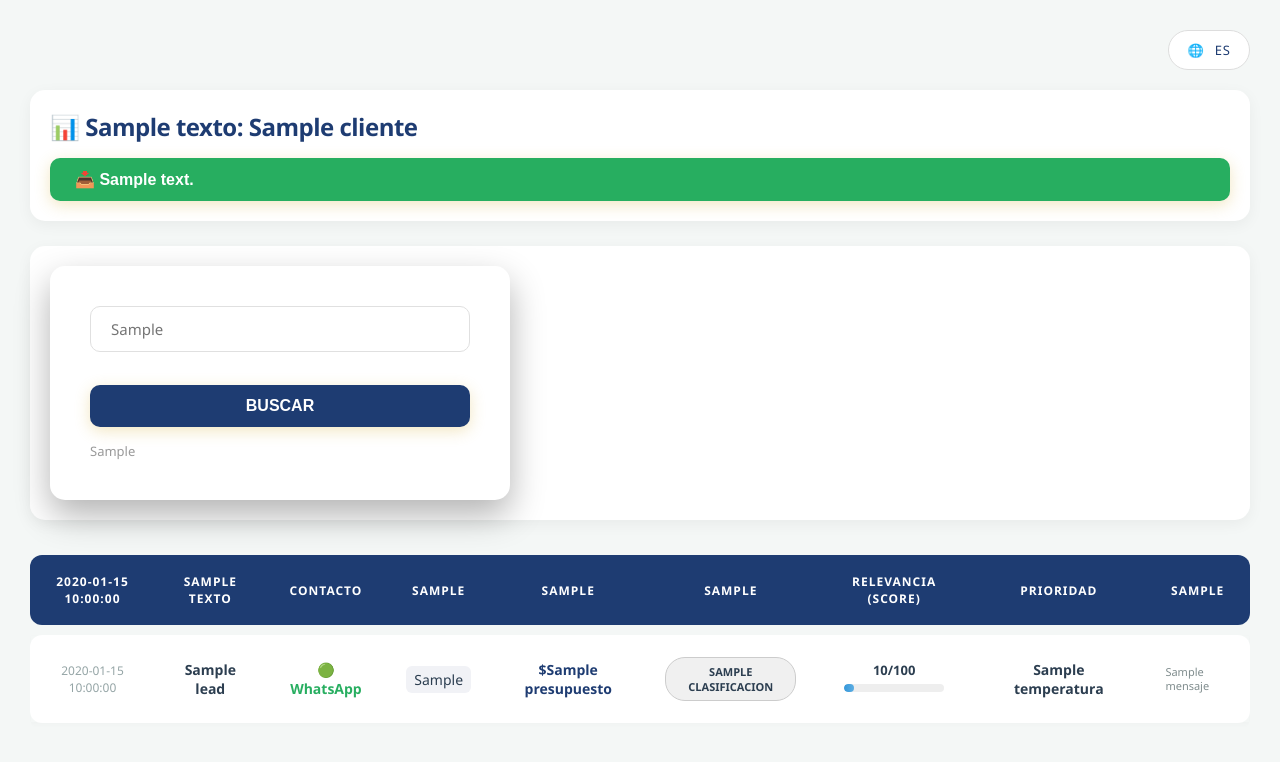
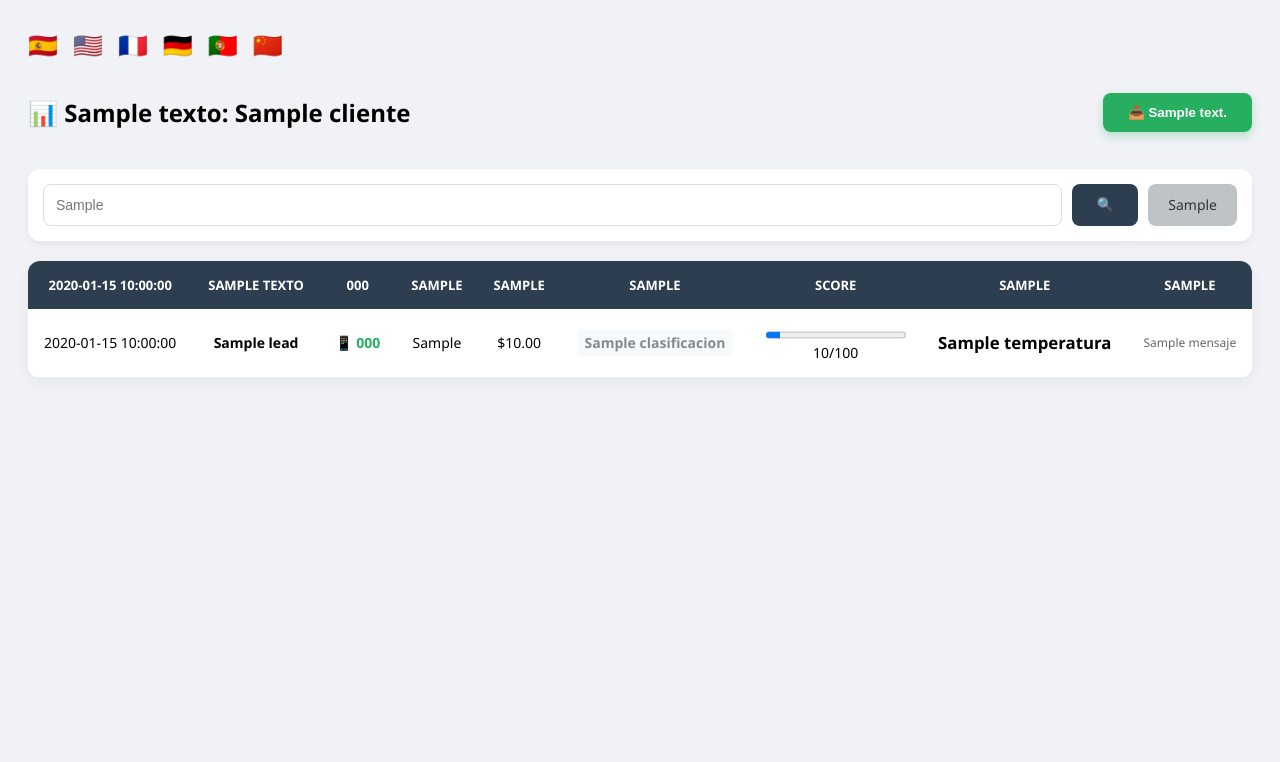
Before and after one commit to DG2028-2029/bot-inmobiliaria-v1, a Flask app: template templates/historial.html in a window 1280 px wide. Shown: the top 762 px of the page. Run offline with Flask 3, Linux system fonts and the light colour scheme; the template is opened without the code that fills it: most values are stand-ins (such as "Sample title", 1, 10 or a date in 2020); some libraries are stand-ins or nearby versions.

Commit message:
Update historial.html

```diff
--- a/templates/historial.html
+++ b/templates/historial.html
@@ -2,88 +2,44 @@
 <html lang="es">
 <head>
     <meta charset="UTF-8">
-    <meta name="viewport" content="width=device-width, initial-scale=1.0">
     <title>{{ textos.historial_titulo }} | {{ cliente.nombre }}</title>
     <script src="https://unpkg.com/xlsx/dist/xlsx.full.min.js"></script>
-    <link rel="stylesheet" href="{{ url_for('static', filename='css/estilos.css') }}">
     <style>
-        :root {
-            --primary: #1e3c72;
-            --gold: #d4af37;
-            --success: #27ae60;
-            --danger: #e74c3c;
-            --warning: #f39c12;
-            --info: #3498db;
-        }
+        body { font-family: 'Segoe UI', Arial, sans-serif; background: #f1f2f6; padding: 20px; }
+        .header-container { display: flex; justify-content: space-between; align-items: center; margin-bottom: 20px; }
+        .selector-idioma { display: flex; gap: 15px; margin-bottom: 15px; }
+        .bandera { font-size: 24px; text-decoration: none; transition: 0.2s; }
+        .bandera:hover { transform: scale(1.3); }
+        .search-container { background: white; padding: 15px; border-radius: 12px; margin-bottom: 20px; box-shadow: 0 4px 6px rgba(0,0,0,0.05); display: flex; gap: 10px; align-items: center; }
+        .search-container input { flex: 1; padding: 12px; border: 1px solid #ddd; border-radius: 8px; font-size: 14px; }
+        .btn-search { background: #2c3e50; color: white; border: none; padding: 10px 25px; border-radius: 8px; cursor: pointer; font-weight: bold; }
+        .btn-clear { background: #bdc3c7; color: #333; text-decoration: none; padding: 10px 20px; border-radius: 8px; font-size: 14px; display: flex; align-items: center; }
+        .btn-excel { background: #27ae60; color: white; border: none; padding: 12px 25px; border-radius: 8px; cursor: pointer; font-weight: bold; box-shadow: 0 4px 10px rgba(39, 174, 96, 0.3); transition: 0.3s; }
+        .btn-excel:hover { background: #219150; transform: translateY(-2px); }
 
-        body { font-family: 'Poppins', 'Segoe UI', sans-serif; background: #f4f7f6; padding: 30px; color: #2c3e50; height: auto; display: block; overflow-y: auto; }
+        table { width: 100%; border-collapse: collapse; background: white; border-radius: 12px; overflow: hidden; box-shadow: 0 4px 15px rgba(0,0,0,0.05); }
+        th { background: #2c3e50; color: white; padding: 15px; font-size: 13px; text-transform: uppercase; }
+        td { padding: 15px; border-bottom: 1px solid #eee; text-align: center; font-size: 14px; }
 
-        .header-container { display: flex; justify-content: space-between; align-items: center; margin-bottom: 25px; background: white; padding: 20px; border-radius: 15px; box-shadow: 0 4px 15px rgba(0,0,0,0.05); flex-wrap: wrap; gap: 15px; }
+        /* Colores de Clasificación */
+        .alto { color: #e74c3c; font-weight: bold; background: #fdf2f2; border-radius: 4px; padding: 4px 8px; }
+        .medio { color: #f39c12; font-weight: bold; background: #fffaf0; border-radius: 4px; padding: 4px 8px; }
+        .bajo { color: #7f8c8d; font-weight: bold; background: #f8f9fa; border-radius: 4px; padding: 4px 8px; }
 
-        h2 { margin: 0; color: var(--primary); font-weight: 700; letter-spacing: -0.5px; }
-
-        .search-container { background: white; padding: 20px; border-radius: 15px; margin-bottom: 25px; box-shadow: 0 4px 15px rgba(0,0,0,0.05); }
-        .search-container input { flex: 1; padding: 12px 20px; border: 1px solid #e0e0e0; border-radius: 10px; font-size: 15px; transition: 0.3s; }
-        .search-container input:focus { outline: none; border-color: var(--gold); box-shadow: 0 0 8px rgba(212, 175, 55, 0.2); }
-
-        .btn-search { background: var(--primary); color: white; border: none; padding: 12px 25px; border-radius: 10px; cursor: pointer; font-weight: 600; transition: 0.3s; }
-        .btn-search:hover { background: #142a50; transform: translateY(-1px); }
-
-        .btn-excel { background: var(--success); color: white; border: none; padding: 12px 25px; border-radius: 10px; cursor: pointer; font-weight: 700; transition: 0.3s; display: flex; align-items: center; gap: 8px; }
-        .btn-excel:hover { background: #1e8449; box-shadow: 0 5px 15px rgba(39, 174, 96, 0.3); }
-
-        /* Contenedor para scroll en móviles */
-        .table-wrapper { width: 100%; overflow-x: auto; border-radius: 15px; }
-
-        table { width: 100%; border-collapse: separate; border-spacing: 0 10px; min-width: 1000px; }
-        th { background: var(--primary); color: white; padding: 18px; font-size: 12px; text-transform: uppercase; letter-spacing: 1px; }
-        th:first-child { border-radius: 12px 0 0 12px; }
-        th:last-child { border-radius: 0 12px 12px 0; }
-
-        tr.lead-row { background: white; transition: 0.3s; box-shadow: 0 2px 5px rgba(0,0,0,0.02); }
-        tr.lead-row:hover { transform: scale(1.005); box-shadow: 0 5px 20px rgba(0,0,0,0.08); }
-
-        td { padding: 20px; text-align: center; vertical-align: middle; border: none; font-size: 14px; }
-        td:first-child { border-radius: 12px 0 0 12px; }
-        td:last-child { border-radius: 0 12px 12px 0; }
-
-        .badge { padding: 6px 12px; border-radius: 20px; font-size: 11px; font-weight: 800; text-transform: uppercase; display: inline-block; }
-        .progress-container { width: 100px; background: #eee; border-radius: 10px; height: 8px; margin: 5px auto; overflow: hidden; }
-        .progress-bar { height: 100%; border-radius: 10px; transition: width 1s ease-in-out; }
-        .score-text { font-weight: 700; font-size: 13px; }
-
-        .score-high { background: linear-gradient(90deg, #e74c3c, #ff5e57); }
-        .score-mid { background: linear-gradient(90deg, #f39c12, #f1c40f); }
-        .score-low { background: linear-gradient(90deg, #3498db, #5dade2); }
-
-        .temp-badge { font-weight: 700; padding: 5px 10px; border-radius: 8px; display: inline-block; }
-        .temp-muy-caliente { color: #e74c3c; background: rgba(231, 76, 60, 0.1); }
-        .temp-frio { color: #3498db; background: rgba(52, 152, 219, 0.1); }
-
-        .wa-link { color: var(--success); text-decoration: none; font-weight: 700; display: flex; align-items: center; justify-content: center; gap: 5px; }
-
-        /* Ajuste del selector de idioma para el historial */
-        .historial-lang { position: relative; display: flex; justify-content: flex-end; margin-bottom: 20px; }
-        .historial-lang .lang-selected { color: var(--primary); border: 1px solid #ddd; background: white; }
+        /* Estilo para la temperatura */
+        .temp-emoji { font-size: 1.2em; font-weight: bold; }
+        tr:hover { background-color: #f8f9fa; }
     </style>
 </head>
 <body>
 
-<div class="historial-lang">
-    <div class="lang-container" style="position: relative; top: 0; right: 0;">
-        <div class="lang-selected">
-            <span>🌐</span>
-            <span style="text-transform: uppercase;">{{ session.get('idioma', 'es') }}</span>
-        </div>
-        <div class="lang-dropdown">
-            <a href="{{ url_for('cambiar_idioma', lang='es', proximo='historial', cliente_id=cliente.usuario) }}"><span>🇪🇸</span> Español</a>
-            <a href="{{ url_for('cambiar_idioma', lang='en', proximo='historial', cliente_id=cliente.usuario) }}"><span>🇺🇸</span> English</a>
-            <a href="{{ url_for('cambiar_idioma', lang='fr', proximo='historial', cliente_id=cliente.usuario) }}"><span>🇫🇷</span> Français</a>
-            <a href="{{ url_for('cambiar_idioma', lang='de', proximo='historial', cliente_id=cliente.usuario) }}"><span>🇩🇪</span> Deutsch</a>
-            <a href="{{ url_for('cambiar_idioma', lang='pt', proximo='historial', cliente_id=cliente.usuario) }}"><span>🇵🇹</span> Português</a>
-            <a href="{{ url_for('cambiar_idioma', lang='zh', proximo='historial', cliente_id=cliente.usuario) }}"><span>🇨🇳</span> 中文</a>
-        </div>
-    </div>
+<div class="selector-idioma">
+    <a href="{{ url_for('cambiar_idioma', lang='es', proximo='historial', cliente_id=cliente.usuario) }}" class="bandera">🇪🇸</a>
+    <a href="{{ url_for('cambiar_idioma', lang='en', proximo='historial', cliente_id=cliente.usuario) }}" class="bandera">🇺🇸</a>
+    <a href="{{ url_for('cambiar_idioma', lang='fr', proximo='historial', cliente_id=cliente.usuario) }}" class="bandera">🇫🇷</a>
+    <a href="{{ url_for('cambiar_idioma', lang='de', proximo='historial', cliente_id=cliente.usuario) }}" class="bandera">🇩🇪</a>
+    <a href="{{ url_for('cambiar_idioma', lang='pt', proximo='historial', cliente_id=cliente.usuario) }}" class="bandera">🇵🇹</a>
+    <a href="{{ url_for('cambiar_idioma', lang='zh', proximo='historial', cliente_id=cliente.usuario) }}" class="bandera">🇨🇳</a>
 </div>
 
 <div class="header-container">
@@ -92,75 +48,63 @@
 </div>
 
 <div class="search-container">
-    <form method="GET" style="display: flex; width: 100%; gap: 15px; flex-wrap: wrap;">
+    <form method="GET" style="display: flex; width: 100%; gap: 10px;">
         <input type="text" name="q" placeholder="{{ textos.btn_buscar }}" value="{{ request.args.get('q', '') }}">
-        <button type="submit" class="btn-search">BUSCAR</button>
-        <a href="{{ url_for('historial', cliente_id=cliente.usuario) }}" style="text-decoration:none; color:#999; display:flex; align-items:center; font-size:13px;">{{ textos.btn_limpiar }}</a>
+        <button type="submit" class="btn-search">🔍</button>
+        <a href="{{ url_for('historial', cliente_id=cliente.usuario) }}" class="btn-clear">{{ textos.btn_limpiar }}</a>
     </form>
 </div>
 
-<div class="table-wrapper">
 <table id="tabla-leads">
     <thead>
         <tr>
             <th>{{ textos.col_fecha }}</th>
             <th>{{ textos.placeholder_nombre }}</th>
-                <th>Contacto</th>
+            <th>{{ textos.placeholder_tel }}</th>
             <th>{{ textos.placeholder_zona }}</th>
             <th>{{ textos.placeholder_presupuesto }}</th>
             <th>{{ textos.col_clasificacion }}</th>
-                <th>Relevancia (Score)</th>
-                <th>Prioridad</th>
+            <th>Score</th>
+            <th>{{ textos.col_temperatura }}</th>
             <th>{{ textos.col_mensaje }}</th>
         </tr>
     </thead>
     <tbody>
         {% for lead in leads %}
-            <tr class="lead-row">
-                <td style="color: #95a5a6; font-size: 12px;">{{ lead.fecha }}</td>
+        <tr>
+            <td>{{ lead.fecha }}</td>
             <td><strong>{{ lead.nombre }}</strong></td>
-                <td><a href="https://wa.me/{{ lead.telefono }}" target="_blank" class="wa-link">🟢 WhatsApp</a></td>
-                <td><span style="background:#f1f2f6; padding:4px 8px; border-radius:6px;">{{ lead.zona_interes }}</span></td>
-                <td style="font-weight:700; color:var(--primary)">${{ lead.presupuesto }}</td>
-
+            <td><a href="https://wa.me/{{ lead.telefono }}" target="_blank" style="color: #27ae60; text-decoration: none; font-weight: bold;">📱 {{ lead.telefono }}</a></td>
+            <td>{{ lead.zona_interes }}</td>
+            <td>${{ "{:,.2f}".format(lead.presupuesto|float) if lead.presupuesto else "0.00" }}</td>
             <td>
-                    <span class="badge" style="background: #f0f0f0; border: 1px solid #ccc;">
-                        {{ lead.clasificacion }}
+                <span class="{% if 'ALTO' in lead.clasificacion %}alto{% elif 'MEDIO' in lead.clasificacion %}medio{% else %}bajo{% endif %}">
+                    {# Buscamos la traducción usando la clave class_ + el valor guardado (ALTO, MEDIO, BAJO) #}
+                    {{ textos['class_' + lead.clasificacion] if ('class_' + lead.clasificacion) in textos else lead.clasificacion }}
                 </span>
             </td>
-
+            <td><progress value="{{ lead.score }}" max="100"></progress> <br> {{ lead.score }}/100</td>
             <td>
-                    <div class="score-text">{{ lead.score }}/100</div>
-                    <div class="progress-container">
-                        <div class="progress-bar {% if lead.score >= 80 %}score-high{% elif lead.score >= 50 %}score-mid{% else %}score-low{% endif %}"
-                             style="width: {{ lead.score }}%"></div>
-                    </div>
-                </td>
-
-                <td>
-                    <span class="temp-badge {% if 'CALIENTE' in lead.temperatura %}temp-muy-caliente{% elif 'FRIO' in lead.temperatura %}temp-frio{% endif %}">
-                        {{ lead.temperatura }}
+                <span class="temp-emoji">
+                    {# Buscamos la traducción usando la clave temp_ + el valor guardado (MUY_CALIENTE, etc) #}
+                    {{ textos['temp_' + lead.temperatura] if ('temp_' + lead.temperatura) in textos else lead.temperatura }}
                 </span>
             </td>
-
-                <td style="font-size: 11px; color: #7f8c8d; max-width: 180px; text-align: left; line-height: 1.3;">
-                    {{ lead.mensaje[:100] }}{% if lead.mensaje|length > 100 %}...{% endif %}
-                </td>
+            <td style="font-size: 12px; color: #666; max-width: 200px;">{{ lead.mensaje }}</td>
         </tr>
         {% else %}
         <tr>
-                <td colspan="9" style="padding: 60px; color: #999; background: white; border-radius: 15px;">{{ textos.no_leads }}</td>
+            <td colspan="9" style="padding: 40px; color: #999;">{{ textos.no_leads }}</td>
         </tr>
         {% endfor %}
     </tbody>
 </table>
-</div>
 
 <script>
 function descargarExcel() {
     var table = document.getElementById("tabla-leads");
-    var wb = XLSX.utils.table_to_book(table, {sheet: "Prospectos VIP"});
-    XLSX.writeFile(wb, "CRM_Leads_{{ cliente.nombre }}_" + new Date().toISOString().split('T')[0] + ".xlsx");
+    var wb = XLSX.utils.table_to_book(table, {sheet: "Prospectos"});
+    XLSX.writeFile(wb, "Reporte_Leads_{{ cliente.nombre }}_" + new Date().toISOString().split('T')[0] + ".xlsx");
 }
 </script>
 
```
Lines whose indentation alone changed are shown as unchanged.
